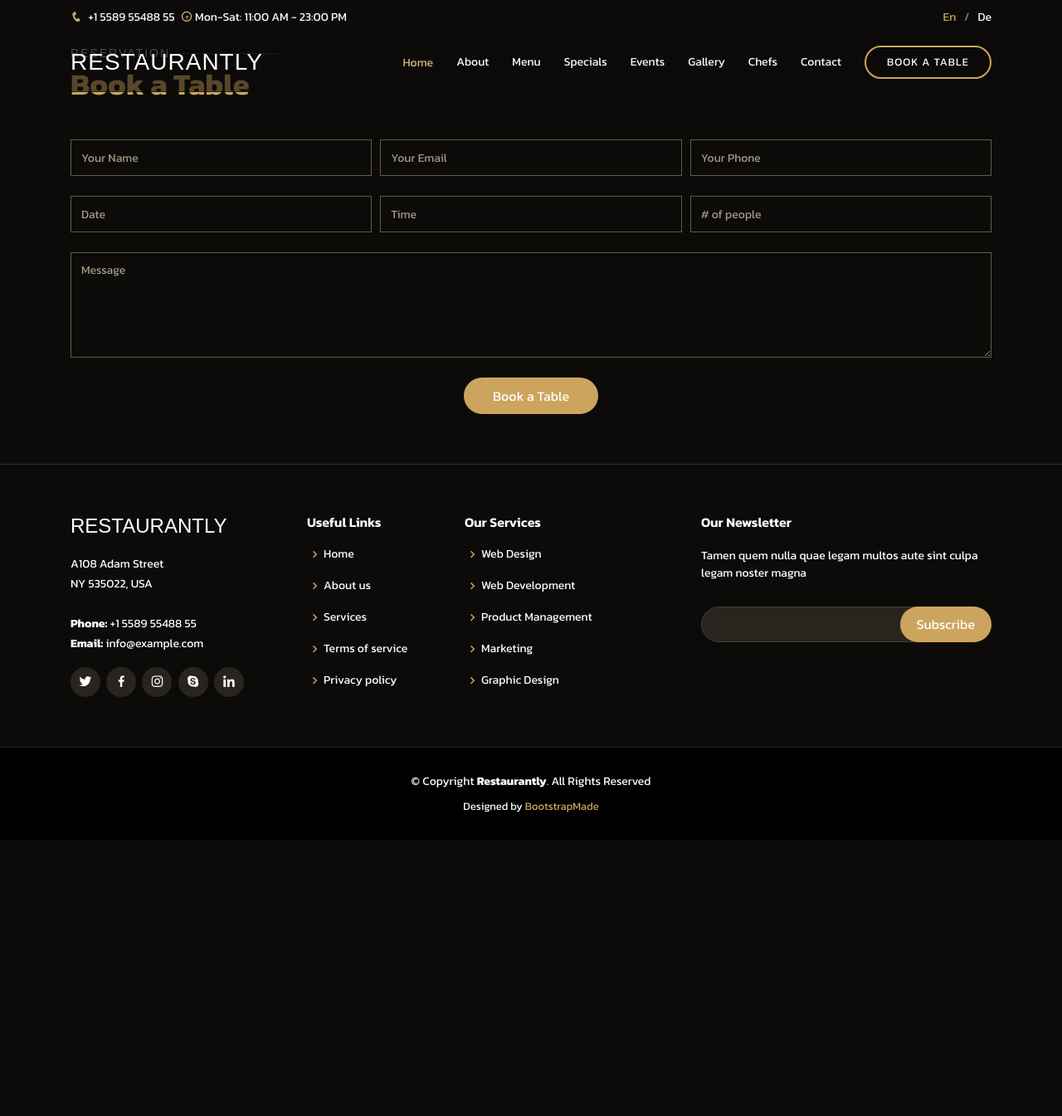
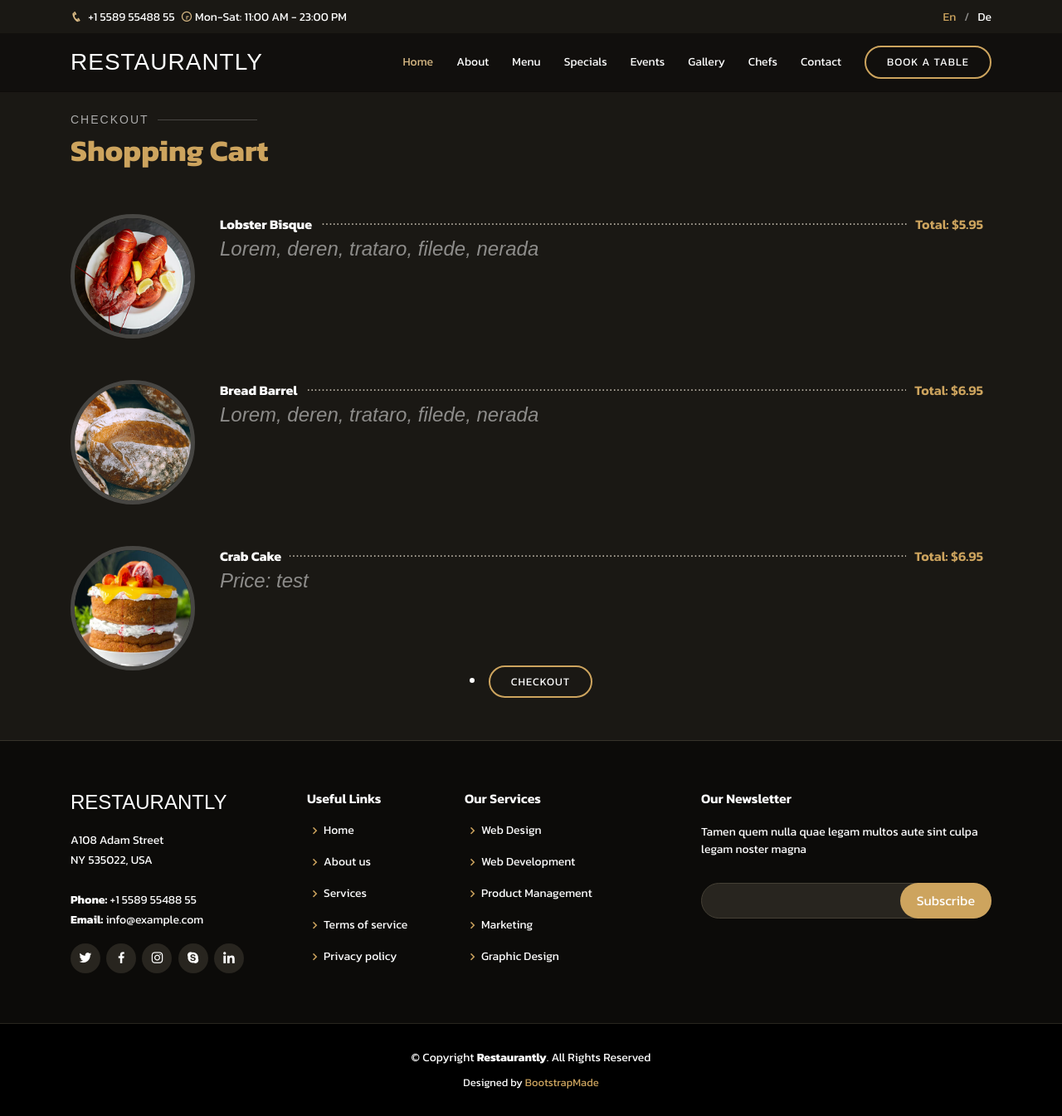
Before and after one commit to krisnamic/SushiPay, a PHP site: page /checkout.html in a window 1280 px wide. Shown: the whole page at 83% size. Before the commit the page ends 979 px from the top, so only its background shows below. Run offline with PHP 8.4, Linux system fonts and the light colour scheme.

Commit message:
renovasi checkout.html + style.css

```diff
--- a/assets/css/style.css
+++ b/assets/css/style.css
@@ -724,6 +724,43 @@ section {
 }
 
 /*--------------------------------------------------------------
+# Sections General - Checkout
+--------------------------------------------------------------*/
+.section-title-checkout {
+  padding-top: 80px;
+}
+
+.section-title-checkout h2 {
+  font-size: 14px;
+  font-weight: 500;
+  padding: 0;
+  line-height: 1px;
+  margin: 0 0 5px 0;
+  letter-spacing: 2px;
+  text-transform: uppercase;
+  color: #aaaaaa;
+  font-family: "Arial";
+}
+
+.section-title-checkout h2::after {
+  content: "";
+  width: 120px;
+  height: 1px;
+  display: inline-block;
+  background: rgba(255, 255, 255, 0.2);
+  margin: 4px 10px;
+}
+
+.section-title-checkout p {
+  margin: 0;
+  margin: 0;
+  font-size: 36px;
+  font-weight: 700;
+  font-family: "Kanit";
+  color: #cda45e;
+}
+
+/*--------------------------------------------------------------
 # About
 --------------------------------------------------------------*/
 .breadcrumbs {
@@ -1015,6 +1052,120 @@ section {
 }
 
 /*--------------------------------------------------------------
+# Checkout Section
+--------------------------------------------------------------*/
+.checkout #checkout-flters {
+  padding: 0;
+  margin: 0 auto 0 auto;
+  list-style: none;
+  text-align: center;
+  border-radius: 50px;
+}
+
+.checkout #checkout-flters li {
+  cursor: pointer;
+  display: inline-block;
+  padding: 8px 12px 10px 12px;
+  font-size: 16px;
+  font-weight: 500;
+  line-height: 1;
+  color: #fff;
+  margin-bottom: 10px;
+  transition: all ease-in-out 0.3s;
+  border-radius: 50px;
+  font-family: "Kanit";
+}
+
+.checkout #checkout-flters li:hover, .checkout #checkout-flters li.filter-active {
+  color: #cda45e;
+}
+
+.checkout #checkout-flters li:last-child {
+  margin-right: 0;
+}
+
+.checkout .checkout-item {
+  margin-top: 50px;
+}
+
+.checkout .checkout-img {
+  width: 150px;
+  margin-right: 30px;
+  border-radius: 50%;
+  float: left;
+  border: 5px solid rgba(255, 255, 255, 0.2);
+}
+
+.checkout .checkout-content {
+  margin-left: 85px;
+  overflow: hidden;
+  display: flex;
+  justify-content: space-between;
+  position: relative;
+}
+
+.checkout .checkout-content::after {
+  content: "......................................................................"
+ "...................................................................."
+ "....................................................................";
+  position: absolute;
+  left: 20px;
+  right: 0;
+  top: -4px;
+  z-index: 1;
+  color: #bab3a6;
+  font-family: "Arial";
+}
+
+.checkout .checkout-content a {
+  padding-right: 10px;
+  background: #1a1814;
+  position: relative;
+  z-index: 3;
+  font-weight: 700;
+  color: white;
+  transition: 0.3s;
+}
+
+.checkout .checkout-content a:hover {
+  color: #cda45e;
+}
+
+.checkout .checkout-content span {
+  background: #1a1814;
+  position: relative;
+  z-index: 3;
+  padding: 0 10px;
+  font-weight: 600;
+  color: #cda45e;
+}
+
+.checkout .checkout-desc {
+  margin-left: 85px;
+  font-style: italic;
+  font-size: 24px;
+  font-family: "Arial";
+  color: rgba(255, 255, 255, 0.5);
+}
+
+.btn-checkout a {
+  border: 2px solid #cda45e;
+  color: #fff;
+  border-radius: 50px;
+  padding: 8px 25px;
+  text-transform: uppercase;
+  font-size: 13px;
+  font-weight: 500;
+  letter-spacing: 1px;
+  transition: 0.3s;
+}
+
+.btn-checkout a:hover {
+  background: #cda45e;
+  color: #fff;
+}
+
+/*--------------------------------------------------------------
 # Specials
 --------------------------------------------------------------*/
 .specials {
--- a/checkout.html
+++ b/checkout.html
@@ -79,79 +79,54 @@
     </div>
   </header><!-- End Header -->
 
-  <!-- ======= Hero Section ======= -->
-  <!--<section id="hero" class="d-flex align-items-center">
-    <div class="container position-relative text-center text-lg-left" data-aos="zoom-in" data-aos-delay="100">
-      <div class="row">
-        <div class="col-lg-8">
-          <h1>Welcome to <span>Restaurantly</span></h1>
-          <h2>Delivering great food for more than 18 years!</h2>
-
-          <div class="btns">
-            <a href="#menu" class="btn-menu animated fadeInUp scrollto">Our Menu</a>
-            <a href="#book-a-table" class="btn-book animated fadeInUp scrollto">Book a Table</a>
-          </div>
-        </div>
-        <div class="col-lg-4 d-flex align-items-center justify-content-center" data-aos="zoom-in" data-aos-delay="200">
-          <a href="https://www.youtube.com/watch?v=GlrxcuEDyF8" class="venobox play-btn" data-vbtype="video" data-autoplay="true"></a>
-        </div>
-
-      </div>
-    </div>
-  </section>--><!-- End Hero -->
-
   <main id="main">
 
     <!-- ======= Book A Table Section ======= -->
-    <section id="book-a-table" class="book-a-table">
+    <section id="checkout" class="checkout section-bg">
       <div class="container" data-aos="fade-up">
 
-        <div class="section-title">
-          <h2>Reservation</h2>
-          <p>Book a Table</p>
+        <div class="section-title-checkout">
+          <h2>Checkout</h2>
+          <p>Shopping Cart</p>
         </div>
 
-        <form action="forms/book-a-table.php" method="post" role="form" class="php-email-form" data-aos="fade-up" data-aos-delay="100">
-          <div class="form-row">
-            <div class="col-lg-4 col-md-6 form-group">
-              <input type="text" name="name" class="form-control" id="name" placeholder="Your Name" data-rule="minlen:4" data-msg="Please enter at least 4 chars">
-              <div class="validate"></div>
+        <div class="row checkout-container d-flex align-items-center" data-aos="fade-up" data-aos-delay="200">
+
+          <div class="col-lg-12 checkout-item filter-starters">
+            <img src="assets/img/menu/lobster-bisque.jpg" class="checkout-img" alt="">
+            <div class="checkout-content">
+              <a href="#">Lobster Bisque</a><span>Total: $5.95</span>
             </div>
-            <div class="col-lg-4 col-md-6 form-group">
-              <input type="email" class="form-control" name="email" id="email" placeholder="Your Email" data-rule="email" data-msg="Please enter a valid email">
-              <div class="validate"></div>
-            </div>
-            <div class="col-lg-4 col-md-6 form-group">
-              <input type="text" class="form-control" name="phone" id="phone" placeholder="Your Phone" data-rule="minlen:4" data-msg="Please enter at least 4 chars">
-              <div class="validate"></div>
-            </div>
-            <div class="col-lg-4 col-md-6 form-group">
-              <input type="text" name="date" class="form-control" id="date" placeholder="Date" data-rule="minlen:4" data-msg="Please enter at least 4 chars">
-              <div class="validate"></div>
-            </div>
-            <div class="col-lg-4 col-md-6 form-group">
-              <input type="text" class="form-control" name="time" id="time" placeholder="Time" data-rule="minlen:4" data-msg="Please enter at least 4 chars">
-              <div class="validate"></div>
-            </div>
-            <div class="col-lg-4 col-md-6 form-group">
-              <input type="number" class="form-control" name="people" id="people" placeholder="# of people" data-rule="minlen:1" data-msg="Please enter at least 1 chars">
-              <div class="validate"></div>
+            <div class="checkout-desc">
+              Lorem, deren, trataro, filede, nerada
             </div>
           </div>
-          <div class="form-group">
-            <textarea class="form-control" name="message" rows="5" placeholder="Message"></textarea>
-            <div class="validate"></div>
+
+          <div class="col-lg-12 checkout-item filter-specialty">
+            <img src="assets/img/menu/bread-barrel.jpg" class="checkout-img" alt="">
+            <div class="checkout-content">
+              <a href="#">Bread Barrel</a><span>Total: $6.95</span>
+            </div>
+            <div class="checkout-desc">
+              Lorem, deren, trataro, filede, nerada
+            </div>
           </div>
-          <div class="mb-3">
-            <div class="loading">Loading</div>
-            <div class="error-message"></div>
-            <div class="sent-message">Your booking request was sent. We will call back or send an Email to confirm your reservation. Thank you!</div>
+
+          <div class="col-lg-12 checkout-item filter-starters">
+            <img src="assets/img/menu/cake.jpg" class="checkout-img" alt="">
+            <div class="checkout-content">
+              <a href="#">Crab Cake</a><span>Total: $6.95</span>
+            </div>
+            <div class="checkout-desc">
+              <p>Price: test</p>
+            </div>
           </div>
-          <div class="text-center"><button type="submit">Book a Table</button></div>
-        </form>
 
+        </div>
       </div>
+      <li class="btn-checkout text-center"><a href="#book-a-table">Checkout</a></li>
     </section><!-- End Book A Table Section -->
+
 
   </main><!-- End #main -->
 
```
